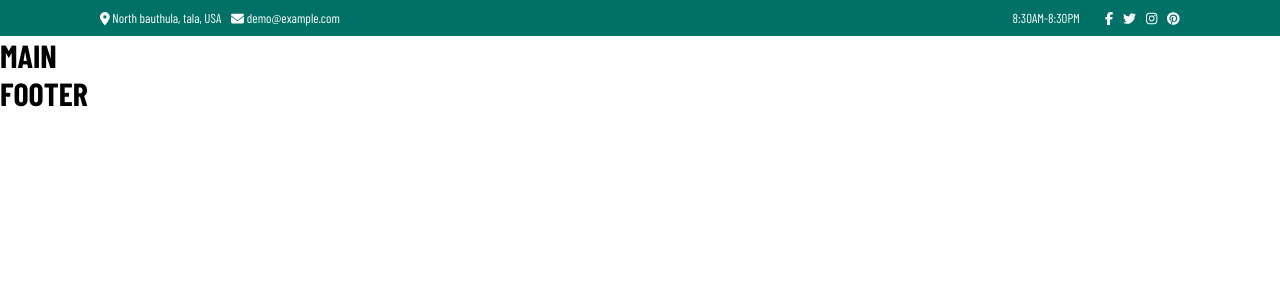
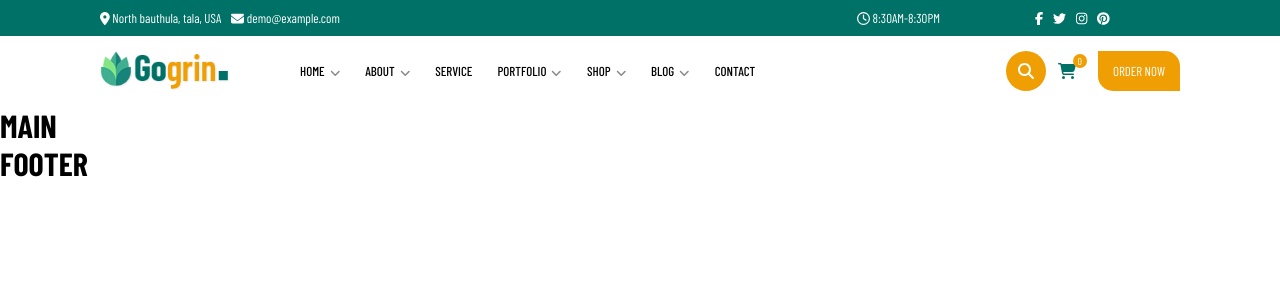
Before and after one commit to EnricoClem/proj-html-vuejs, a Vue app: page / in a window 1280 px wide. Shown: the top 300 px of the page. Built offline with nearby package versions, Linux system fonts and the light colour scheme; a web font is replaced by a local one.

Commit message:
ADD - navigation bar header

```diff
--- a/src/components/GogrinHeader.vue
+++ b/src/components/GogrinHeader.vue
@@ -1,11 +1,16 @@
 <script>
-  export default {
+    import NavBar from './NavBar.vue';
 
-  };
+    export default {
+        components: {
+            NavBar
+        },
+    };
 </script>
 
 <template>
     <header>
+
         <!-- Primo blocco HEADER con info di contatto -->
         <div class="container-lg head-info">
             <div class="container-md flex between">
@@ -19,7 +24,7 @@
                 </div>
                 <div class="flex paragraph gap-md">
                     <div>
-                        <font-awesome-icon :icon="['fas', 'clock']" /> 8:30AM-8:30PM
+                        <font-awesome-icon :icon="['far', 'clock']" /> 8:30AM-8:30PM
                     </div>
                     <ul class="flex gap-sm">
                         <li><font-awesome-icon :icon="['fab', 'facebook-f']" /></li>
@@ -30,6 +35,25 @@
                 </div>
             </div>
         </div>
+
+    <!-- Secondo blocco HEADER con menu dinamico -->
+        <div class="container-lg head-nav">
+            <div class="container-md flex">
+                <img src="/public/logo.png" alt="" class="head-logo">
+                <ul class="grow flex centered gap-md">
+                    <NavBar />
+                </ul>
+                <div class="flex">
+                    <div class="search-button"><font-awesome-icon :icon="['fas', 'magnifying-glass']" /></div>
+                    <div class="cart-button">
+                        <font-awesome-icon :icon="['fas', 'cart-shopping']" />
+                        <div class="cart-quantity">0</div>
+                    </div>
+                    <button class="button-small">ORDER NOW</button>
+                </div>
+            </div>
+        </div>
+
     </header>
 </template>
 
@@ -42,4 +66,53 @@
     padding: 10px;
 }
 
+.head-nav {
+    background-color: variables.$white;
+    padding: 15px;
+}
+
+.head-logo {
+    width: 130px;
+}
+
+.search-button {
+    background-color: variables.$brand-yellow;
+    color: variables.$white;
+    padding: 10px 12px;
+    border-radius: 50%;
+    aspect-ratio: 1/1;
+}
+
+.cart-button {
+    color: variables.$brand-green;
+    padding: 10px 12px;
+    position: relative;
+}
+
+.cart-quantity {
+    background-color: variables.$brand-yellow;
+    color: variables.$white;
+    font-size: 10px;
+    padding: 1px 5px;
+    border-radius: 50%;
+    aspect-ratio: 1/1;
+    position: absolute;
+    right: 1px;
+    top: 3px;
+}
+
+.button-small {
+    background-color: variables.$brand-yellow;
+    border: none;
+    border-radius: 0 15px 0 15px;
+    color: variables.$white;
+    font-size: small;
+    padding: 10px 15px;
+    margin-left: 10px;
+}
+
+ul {
+    margin: 0 70px;
+}
+
 </style>
--- /dev/null
+++ b/src/components/NavBar.vue
@@ -0,0 +1,68 @@
+<script>
+export default {
+    data() {
+        return {
+            navBarItems: [
+                {
+                    'name': 'HOME',
+                    subMenu: [
+                        'HOME-1', 'HOME-2', 'HOME-3', 'HOME-4'
+                    ]
+                }, {
+                    'name': 'ABOUT',
+                    subMenu: [
+                        'ABOUT-1', 'ABOUT-2'
+                    ]
+                }, {
+                    'name': 'SERVICE',
+                    subMenu: []
+                }, {
+                    'name': 'PORTFOLIO',
+                    subMenu: [
+                        'PORTFOLIO-1', 'PORTFOLIO-2', 'PORTFOLIO-3'
+                    ]
+                }, {
+                    'name': 'SHOP',
+                    subMenu: [
+                        'SHOP-1', 'SHOP-2', 'SHOP-3', 'SHOP-4', 'SHOP-5'
+                    ]
+                }, {
+                    'name': 'BLOG',
+                    subMenu: [
+                        'BLOG-1', 'BLOG-2', 'BLOG-3'
+                    ]
+                }, {
+                    'name': 'CONTACT',
+                    subMenu: []
+                },
+            ]
+        }
+    },
+};
+</script>
+
+<template>
+
+<li v-for="navItem in navBarItems" class="flex">
+    <h3>{{ navItem.name }}</h3>
+    <div class="arrow-menu" v-if="navItem.subMenu.length !== 0"><font-awesome-icon :icon="['fas', 'angle-down']" /></div>
+</li>
+
+</template>
+
+<style lang="scss" scoped>
+@use '../style/partials/variables.scss';
+
+h3 {
+    font-weight: 500;
+    font-size: small;
+}
+
+.arrow-menu {
+    color: variables.$gray;
+    padding-left: 5px;
+    font-size: 12px;
+    margin-top: auto;
+}
+
+</style>
--- a/src/main.js
+++ b/src/main.js
@@ -4,11 +4,11 @@ import App from './App.vue';
 import { library } from '@fortawesome/fontawesome-svg-core';
 import { FontAwesomeIcon } from '@fortawesome/vue-fontawesome';
 
-import { faLocationDot, faEnvelope } from '@fortawesome/free-solid-svg-icons';
+import { faLocationDot, faEnvelope, faMagnifyingGlass, faCartShopping, faAngleDown } from '@fortawesome/free-solid-svg-icons';
 import { faClock } from '@fortawesome/free-regular-svg-icons';
 import { faFacebookF, faTwitter, faInstagram, faPinterest } from '@fortawesome/free-brands-svg-icons';
 
-library.add(faLocationDot, faEnvelope, faClock, faFacebookF, faTwitter, faInstagram, faPinterest)
+library.add(faLocationDot, faEnvelope, faClock, faFacebookF, faTwitter, faInstagram, faPinterest, faMagnifyingGlass, faCartShopping, faAngleDown)
 
 const app = createApp(App);
 
--- a/src/style/partials/_layout.scss
+++ b/src/style/partials/_layout.scss
@@ -33,6 +33,10 @@
     align-items: center;
 }
 
+.grow {
+    flex-grow: 1;
+}
+
 .row {
     display: flex;
     flex-wrap: wrap;
```
